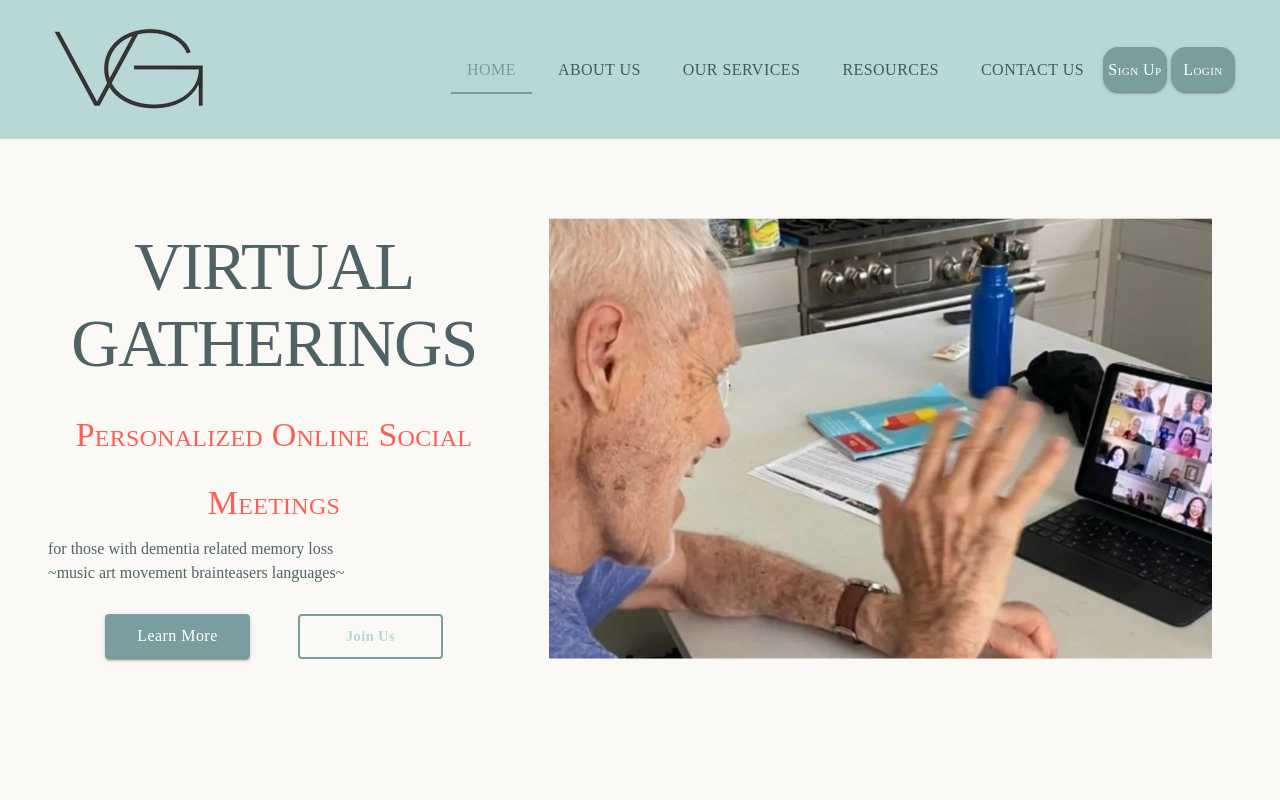
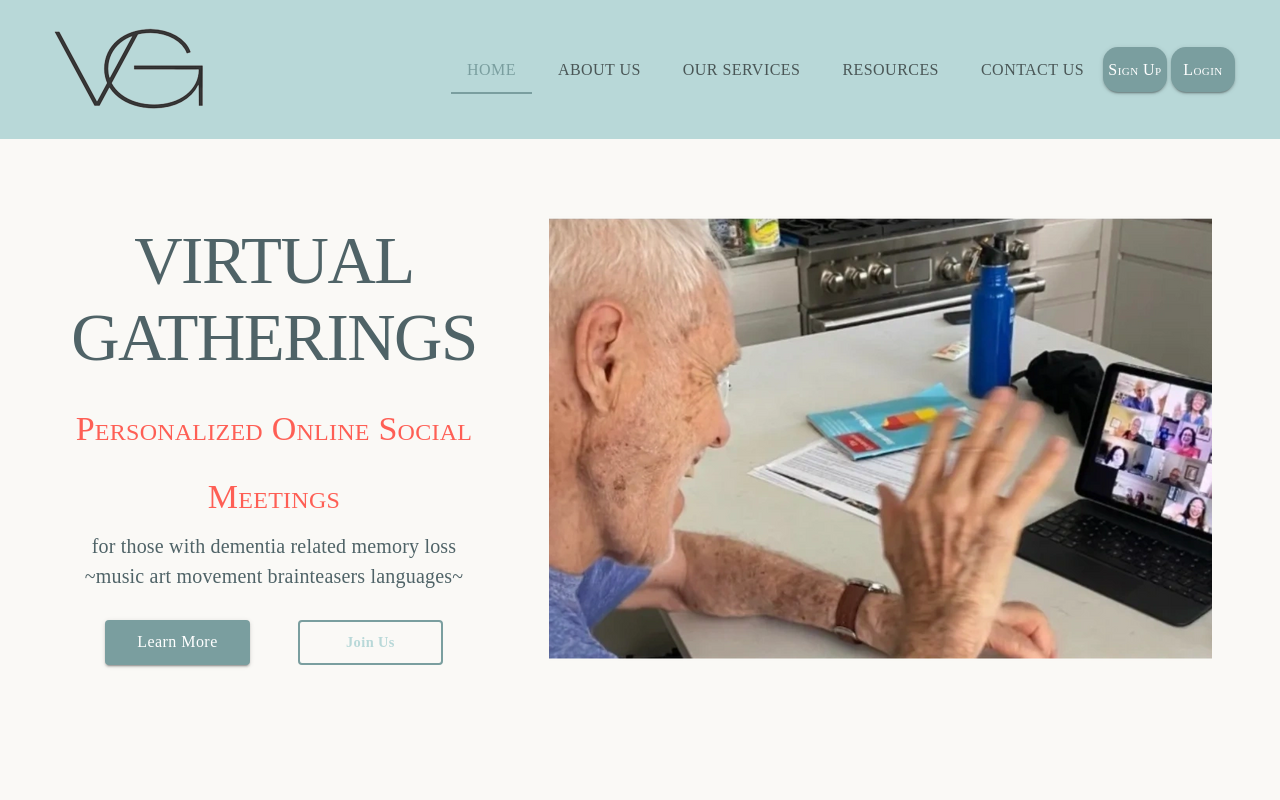
Before and after one commit to anneliesekappey/virtual-gatherings-client, a React (Create React App) app: page / in a window 1280 px wide. Shown: the top 800 px of the page. Built offline with nearby package versions, Linux system fonts and the light colour scheme.

Commit message:
small fix home page

```diff
--- a/src/components/ui/LandingPage.js
+++ b/src/components/ui/LandingPage.js
@@ -73,7 +73,7 @@ const LandingPage = () => {
               Personalized Online Social Meetings
             </Typography>
             <Typography
-              variant="h7"
+              variant={matchesSM ? 'h7' : 'subtitle1'}
               align={matchesSM ? 'left' : 'center'}
               color="#EEF5D8"
               sx={{
```
